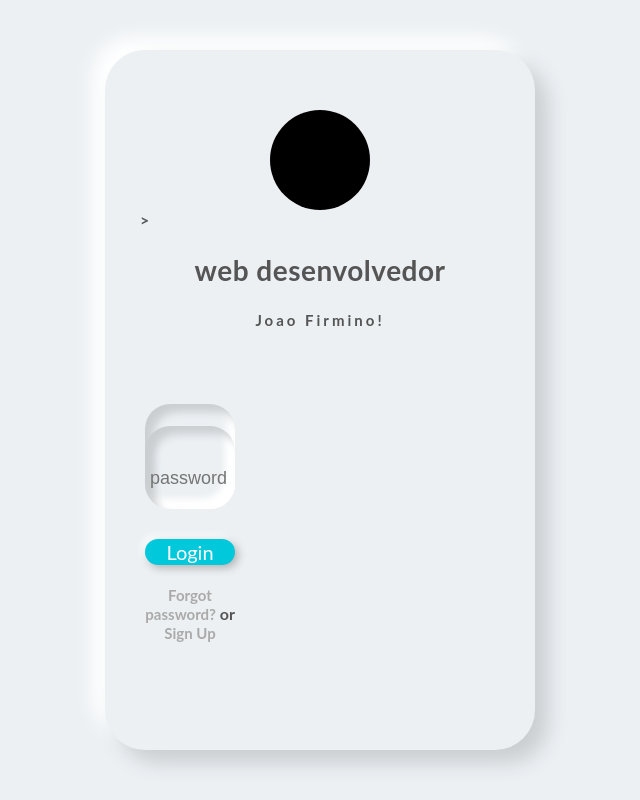
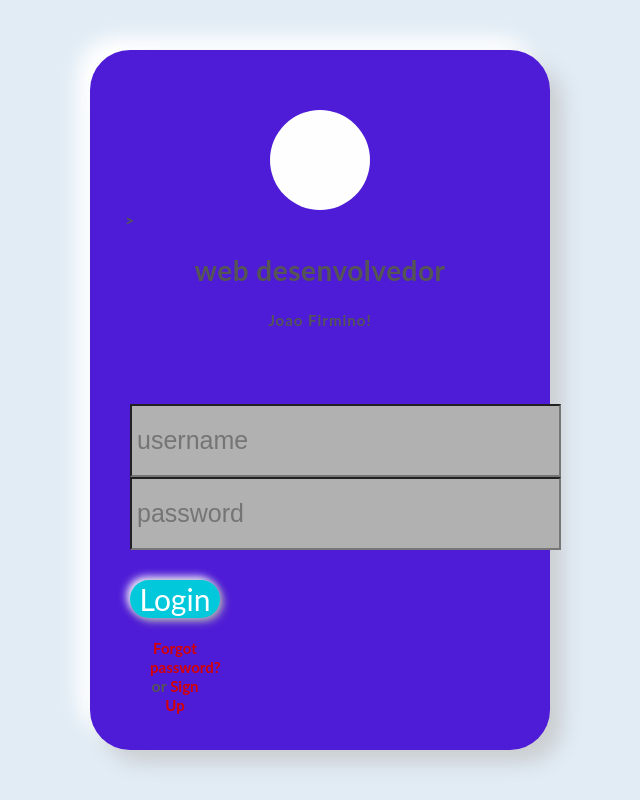
Before and after one commit to JoaoVitorFernandesFirmino/LoginForm1, a plain HTML site: page index.html in a window 1280 px wide. Shown: the whole page, without its empty margins (320-960 px from the left). Drawn offline with Linux system fonts and the light colour scheme.

Commit message:
Add files via upload

```diff
--- a/index.html
+++ b/index.html
@@ -18,39 +18,25 @@
     <body>
         <div class="login-div">
         <div class="logo"></div>>
-        <div class="title">web desenvolvedor</div>
-        <div class="sub-title">Joao Firmino!</div>
+        <div class="title"><d>web desenvolvedor</div>
+        <div class="sub-title"><d>Joao Firmino!</div>
         <div class="fields">
             <div class="username">
-                <svg class="svg-icon" viewBox="0 0 20 20">
-                    <path fill="none" d="M10,10.9c2.373,0,4.303-1.932,4.303-4.306c0-2.372-1.93-4.302-4.303-4.302S5.696,4.223,5.696,6.594C5.696,8.969,7.627,10.9,10,10.9z M10,3.331c1.801,0,3.266,1.463,3.266,3.263c0,1.802-1.465,3.267-3.266,3.267c-1.8,0-3.265-1.465-3.265-3.267C6.735,4.794,8.2,3.331,10,3.331z"></path>
-                    <path fill="none" d="M10,12.503c-4.418,0-7.878,2.058-7.878,4.685c0,0.288,0.231,0.52,0.52,0.52c0.287,0,0.519-0.231,0.519-0.52c0-1.976,3.132-3.646,6.84-3.646c3.707,0,6.838,1.671,6.838,3.646c0,0.288,0.234,0.52,0.521,0.52s0.52-0.231,0.52-0.52C17.879,14.561,14.418,12.503,10,12.503z"></path>
-                </svg>
+                <input type="username" class="user-unput"placeholder="username" />
+
 
                     <div class="password">
-                        <svg class="svg-icon" viewBox="0 0 20 20">
-							<path fill="none" d="M10.001,9.658c-2.567,0-4.66-2.089-4.66-4.659c0-2.567,2.092-4.657,4.66-4.657s4.657,2.09,4.657,4.657
-							C14.658,7.569,12.569,9.658,10.001,9.658z M10.001,1.8c-1.765,0-3.202,1.437-3.202,3.2c0,1.766,1.437,3.202,3.202,3.202
-							c1.765,0,3.199-1.436,3.199-3.202C13.201,3.236,11.766,1.8,10.001,1.8z"></path>
-							<path fill="none" d="M9.939,19.658c-0.091,0-0.179-0.017-0.268-0.051l-7.09-2.803c-0.276-0.108-0.461-0.379-0.461-0.678
-							c0-4.343,3.535-7.876,7.881-7.876c4.343,0,7.878,3.533,7.878,7.876c0,0.302-0.182,0.572-0.464,0.68l-7.213,2.801
-							C10.118,19.64,10.03,19.658,9.939,19.658z M3.597,15.639l6.344,2.507l6.464-2.512c-0.253-3.312-3.029-5.927-6.404-5.927
-							C6.623,9.707,3.848,12.326,3.597,15.639z"></path>
-							<path fill="none" d="M9.939,19.658c0,0-0.003,0-0.006,0c-0.347-0.003-0.646-0.253-0.709-0.596L7.462,9.567
-							C7.389,9.172,7.65,8.79,8.046,8.718C8.442,8.643,8.82,8.906,8.894,9.301l1.076,5.796l1.158-5.741
-							c0.08-0.394,0.461-0.655,0.86-0.569c0.396,0.08,0.649,0.464,0.569,0.859l-1.904,9.427C10.585,19.413,10.286,19.658,9.939,19.658z"
-                            ></path>
-						</svg>
+
                     <input type="password" class="user-input"
                     placeholder="password" />
                     </div>
                     </div>
                     <button class="signin-button">Login</button>
+
                     <div class="link">
-                        <a href="#"">Forgot password?</a> or
+                        <a href="#"">Forgot password?</a> or <a href="#">Sign Up</a>
+                        </div>
 
-                        <a href="#">Sign Up</a>
-                        </div>
                 </div>
              </body>
 </html>
--- a/style.css
+++ b/style.css
@@ -13,28 +13,29 @@ display: flex;
 align-items: center;
 justify-content: center;
 color: #555 ;
-background-color: #ecf0f3;
+background-color: #e1ecf5;
 
 
 
 
 }
 .login-div{
-width: 430px;
+width: 460px;
 height: 700px;
 padding: 60px 35px 35px 35px;
 border-radius: 40px;
-background-color: #ecf0f3;
+background-color: #4e1cd6;
 box-shadow: 13px 13px 20px #cbced1,-13px -13px 20px #fff;
 }
 
 .logo   {
-background: url(logo.jpg);
+
+background: url(logo.png);
 width: 100px;
 height: 100px;
-border-radius: 50%;
+border-radius: 100%;
 margin: 0 auto;
-box-shadow: 0px 0px 2px #5f5f5f, 0px 0px 0px
+box-shadow: 0px 0px 2px #a79898, 0px 0px 0px
 5px #ecf0f3, 8px 8px 15px #a7aaaf,
 -8px =8px 15px #fff;
 }
@@ -49,7 +50,7 @@ letter-spacing: 0.5px;
 text-align: center;
 font-size: 15px;
 padding-top: 24px;
-letter-spacing: 3px;
+letter-spacing: 1px;
 }
 
 
@@ -60,12 +61,12 @@ padding: 75px 5px 5px 5px;
 }
 
 .fields input {
-border: none;
-outline: none;
-background: none;
-font-size: 18px;
+border: 1;
+outline: 0;
+background: #b1b1b1;
+font-size: 25px;
 color: #555;
-padding: 20px 10px 20px 5px;
+padding: 20px 100px 20px 5px;
 
 }
 
@@ -88,7 +89,7 @@ border: none;
 cursor: pointer;
 width: 100%;
 border-radius: 30px;
-font-size: 20px;
+font-size: 30px;
 font-weight: 700px;
 font-family: "lato", sans-serif;
 color: #fff;
@@ -104,17 +105,18 @@ transition: all 0.5s;
 background-color: #50e5b9;
 }
 .signin-button:active{
-background-color: #88ef9e;
+background-color: #00ff37;
 }
 .link {
-    padding-top: 20px;
-text-align: center;
+    padding: 20px;
+    text-align: center;
+
 }
 
 .link a {
 
     text-decoration: none;
-    color: #aaa;
+    color: rgb(216, 0, 0);
     font-size: 15px;
 
 }
```
Also changed, not shown: logo.png (added).
